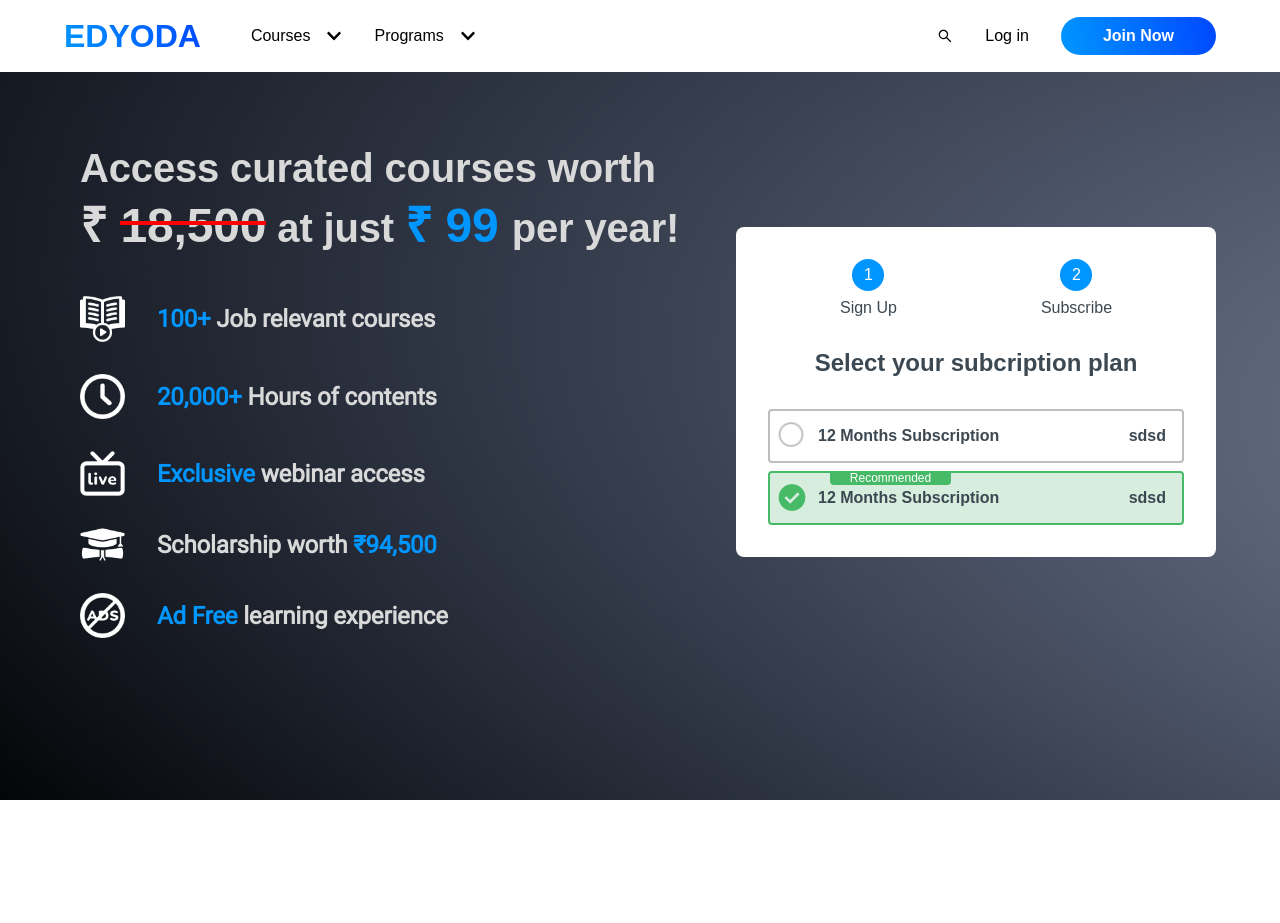
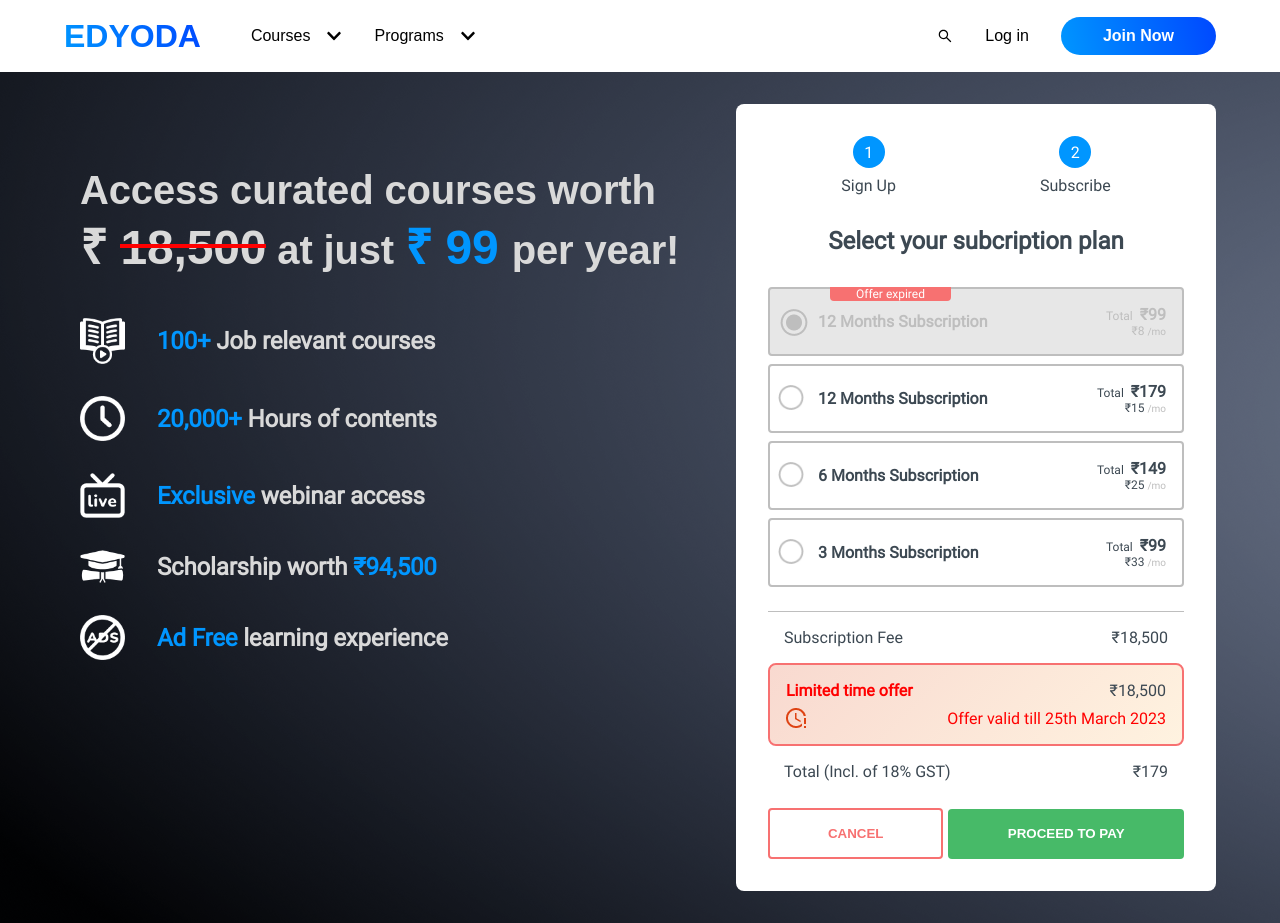
Before and after one commit to JayashTripathy/edyoda, a React (Vite) app: page / in a window 1280 px wide. Before the commit the page ends 800 px from the top, so only its background shows below. Built offline with nearby package versions, Linux system fonts and the light colour scheme.

Commit message:
almost done

```diff
--- a/src/App.css
+++ b/src/App.css
@@ -7,14 +7,14 @@
 }
 
 @font-face {
-  font-family: "Raleway";
-  src: local("Raleway"), url('https://fonts.googleapis.com/css2?family=Poppins:ital,wght@0,300;0,400;0,600;0,700;0,800;0,900;1,400;1,700&display=swap');;
+  font-family: "Roboto";
+  src: local("Roboto"),url('https://fonts.googleapis.com/css2?family=Roboto:wght@100;300;400;500;700;900&display=swap');
   font-weight: normal;
   font-display: block;
 }
 @font-face {
-  font-family: "Roboto";
-  src: local("Roboto"), url('https://fonts.googleapis.com/css2?family=Raleway:wght@300;400;600;700;800;900&display=swap');;
+  font-family: "Raleway";
+  src: local("Raleway"), url('https://fonts.googleapis.com/css2?family=Raleway:wght@300;400;600;700;800;900&display=swap');
   font-weight: normal;
 }
 
@@ -38,8 +38,8 @@
   --danger-2: #FF0000;
   /* ALERT */
   --alert-text: #DE4313;
-  --alert-border: linear-gradient(135deg, #DE4313 0%, #DE4313 0.75%, #DE4313 2.92%, #DE4414 6.37%, #DF4515 10.97%, #DF4816 16.59%, #E04B18 23.1%, #E1501B 30.37%, #E3561F 38.27%, #E55E24 46.66%, #E7682B 55.41%, #EB7533 64.39%, #EE843C 73.47%, #F39547 82.52%, #F8A954 91.41%, #FEC163 100%); ;
-  --alert-fill: linear-gradient(135deg, rgba(222, 67, 19, 0.2) 0%, rgba(222, 67, 19, 0.2) 0.75%, rgba(254, 193, 99, 0.2) 100%);;
+  --alert-border: linear-gradient(135deg, #DE4313 0%, #DE4313 0.75%, #DE4313 2.92%, #DE4414 6.37%, #DF4515 10.97%, #DF4816 16.59%, #E04B18 23.1%, #E1501B 30.37%, #E3561F 38.27%, #E55E24 46.66%, #E7682B 55.41%, #EB7533 64.39%, #EE843C 73.47%, #F39547 82.52%, #F8A954 91.41%, #FEC163 100%);
+  --alert-fill: linear-gradient(135deg, rgba(222, 67, 19, 0.2) 0%, rgba(222, 67, 19, 0.2) 0.75%, rgba(254, 193, 99, 0.2) 100%);
 
   --disabled: #E7E7E7;
 
--- a/src/components/homepage.jsx
+++ b/src/components/homepage.jsx
@@ -1,7 +1,21 @@
-import React from "react";
+import React, { useEffect, useState } from "react";
 import "../styles/homepage.css";
 
 function homepage() {
+  const [radioPrice, setRadioPrice] = useState("179");
+  const [limitedPrice, setLimitedPrice] = useState("18500");
+
+  const updatePrice = (e) => {
+    const value =  `${18500 - e.target.value}`;
+    setRadioPrice(e.target.value);
+    setLimitedPrice(value)
+    console.log(value);
+
+  };
+  const handleChange = (e) => {
+    console.log(e.target.value);
+  }
+
   return (
     <form className="homepage">
       <div className="content">
@@ -48,7 +62,7 @@
           </div>
         </div>
       </div>
-
+      {}
       <div className="pricing-form">
         <div className="progress">
           <div className="steps">
@@ -65,17 +79,55 @@
         {/* input radios */}
 
         <div className="radio-list">
+          <div className="radio-item">
+            <input
+              className="radio-input "
+              type="radio"
+              name="radio"
+              id="radio1"
+              disabled
+              value="99"
+              onChange={handleChange}
+            />
+            <label htmlFor="radio1">
+              12 Months Subscription
+              <div className="price">
+                <div className="price-info">
+                  <div>
+                    Total&nbsp;
+                    <span className=" price-grow price-disabled"> ₹99 </span>
+                  </div>
+                  <div className="price-disabled">
+                    ₹8&nbsp;<span className=" price-shrink ">/mo</span>
+                  </div>
+                </div>
+              </div>
+            </label>
+            <div className="tag">Offer expired</div>
+          </div>
           <div className="radio-item ">
             <input
               className="radio-input "
               type="radio"
               name="radio"
-              id="radio1"
-              checked
+              id="radio2"
+
+              value="179"
+              onChange={handleChange}
+              onClick={updatePrice}
             />
-            <label htmlFor="radio1">
+            <label htmlFor="radio2">
               12 Months Subscription
-              <div className="price">sdsd</div>
+              <div className="price">
+                <div className="price-info">
+                  <div>
+                    Total&nbsp;<span className=" price-grow "> ₹179 </span>
+                  </div>
+                  <div>
+                    ₹15&nbsp;<span className=" price-shrink">/mo</span>
+                  </div>
+                </div>
+              </div>
             </label>
             <div className="tag">Recommended</div>
           </div>
@@ -84,15 +136,84 @@
               className="radio-input "
               type="radio"
               name="radio"
-              id="radio2"
-              checked
+              id="radio3"
+
+              value="149"
+              onChange={handleChange}
+              onClick={updatePrice}
             />
-            <label htmlFor="radio2">
-              12 Months Subscription
-              <div className="price">sdsd</div>
+            <label htmlFor="radio3">
+              6 Months Subscription
+              <div className="price">
+                <div className="price-info">
+                  <div>
+                    Total&nbsp;<span className=" price-grow"> ₹149 </span>
+                  </div>
+                  <div>
+                    ₹25&nbsp;<span className=" price-shrink">/mo</span>
+                  </div>
+                </div>
+              </div>
             </label>
             <div className="tag">Recommended</div>
           </div>
+          <div className="radio-item ">
+            <input
+              className="radio-input "
+              type="radio"
+              name="radio"
+              id="radio4"
+
+              value="99"
+              onChange={handleChange}
+              onClick={updatePrice}
+            />
+            <label htmlFor="radio4">
+              3 Months Subscription
+              <div className="price">
+                <div className="price-info">
+                  <div>
+                    Total&nbsp;<span className=" price-grow"> ₹99 </span>
+                  </div>
+                  <div>
+                    ₹33&nbsp;<span className=" price-shrink">/mo</span>
+                  </div>
+                </div>
+              </div>
+            </label>
+            <div className="tag">Recommended</div>
+          </div>
+
+          {/* total */}
+
+          <div className="total-section">
+            <div className="fee">
+              <div className="fee-title">Subscription Fee</div>
+              <div className="fee-val">₹18,500</div>
+            </div>
+
+            <div className="limited-time">
+              <div>
+                <div className="lim-title">Limited time offer</div>
+                <div className="fee-val">₹{limitedPrice.slice(0,2)},{limitedPrice.slice(2,12)}</div>
+              </div>
+              <div className="time-offer">
+                <img src="src\assets\time.png" alt="" /> Offer valid till 25th
+                March 2023{" "}
+              </div>
+            </div>
+            <div className="fee">
+              <div className="">Total (Incl. of 18% GST)</div>
+              <div className="fee-val">₹{radioPrice}</div>
+            </div>
+            <div className=" payment">
+               <button>cancel</button>
+               <button>proceed to pay</button>
+            </div>
+
+          </div>
+
+
         </div>
       </div>
     </form>
--- a/src/styles/homepage.css
+++ b/src/styles/homepage.css
@@ -5,7 +5,7 @@
   margin: 0 auto;
   padding: 2rem 0;
   justify-content: center;
-  align-items: center;
+
   min-height: 40rem;
 }
 
@@ -16,6 +16,7 @@
   flex-direction: column;
   gap: 2.5rem;
   flex-grow: 1;
+  margin-top: 4rem;
 }
 .head-text {
   font-weight: 600;
@@ -56,6 +57,7 @@
 }
 
 .pricing-form {
+  font-family: "Roboto", sans-serif;
   background: var(--text-4);
   width: 30rem;
   border-radius: 8px;
@@ -135,6 +137,7 @@
   border-radius: 4px;
   border: 2px solid var(--text-3);
   font-weight: 600;
+  align-items: center;
 }
 .radio-item {
   position: relative;
@@ -155,9 +158,7 @@
   /* border: 2px solid var(--text-3); */
   top: calc(50% - 14px);
   left: 8px;
-
 }
-
 
 /* .active-success.radio-item {
   border: 2px solid var(--success);
@@ -168,10 +169,19 @@
   background: url("../assets/selected.png") no-repeat;
   /* border: 2px solid var(--text-3); */
 }
+.radio-input[type="radio"]:disabled ~ label::before {
+  background: url("../assets/dot.png") no-repeat;
+  top: calc(50% - 16px);
+}
 
 .radio-input[type="radio"]:checked ~ label {
   border: 2px solid var(--success);
   background-color: var(--success-2);
+}
+.radio-input[type="radio"]:disabled ~ label {
+  border: 2px solid var(--text-3);
+  background-color: var(--disabled);
+  color: var(--text-3);
 }
 .tag {
   font-size: 0;
@@ -191,3 +201,130 @@
   align-items: center;
   justify-content: center;
 }
+.radio-input[type="radio"]:disabled ~ .tag {
+  display: flex;
+  position: absolute;
+  top: 0;
+  left: 62px;
+  font-weight: 500;
+  font-size: 12px;
+  background: var(--danger-1);
+  color: var(--text-4);
+  border-radius: 0px 0px 4px 4px;
+  width: 121px;
+  align-items: center;
+  justify-content: center;
+}
+
+.price {
+  font-weight: 400;
+  font-size: 12px;
+}
+
+.price-info {
+  display: flex;
+  flex-direction: column;
+  justify-content: center;
+  align-items: flex-end;
+}
+
+.price-grow {
+  color: var(--text-2);
+  font-weight: 600;
+  font-size: 16px;
+}
+.price-shrink {
+  font-size: 10px;
+  color: var(--text-3);
+}
+
+.radio-input[type="radio"]:disabled .price-info {
+  color: var(--text-3);
+}
+.price-disabled {
+  color: var(--text-3);
+}
+
+/* total section  */
+.total-section {
+  width: 100%;
+  border-top: 1px solid var(--text-3);
+  margin-top: 1rem;
+}
+
+.fee {
+  width: 100%;
+  display: flex;
+  flex-direction: row;
+  justify-content: space-between;
+  padding: 1rem;
+}
+.fee-val {
+  color: var(--text-2);
+  font-weight: 500;
+}
+
+
+.limited-time {
+  width: 100%;
+  display: flex;
+  flex-direction: row;
+  justify-content: space-between;
+  padding: 1rem;
+  border: 2px solid var(--danger-1);
+  background: var(--alert-fill);
+
+  border-radius: 8px;
+
+  background-size: cover;
+  background-clip: padding-box;
+  z-index: 1;
+  flex-direction: column;
+  gap: .5rem;
+
+}
+
+.limited-time div{
+  display: flex;
+
+  justify-content: space-between;
+}
+.lim-title {
+  color: var(--danger-2);
+  font-weight: 600;
+}
+
+.time-offer{
+  color: var(--danger-2);
+  display: flex;
+  align-items: center;
+  gap: .5rem;
+}
+.payment{
+  width: 100%;
+  display: flex;
+  justify-content: center;
+  align-items: center;
+  gap: 5px;
+}
+.payment button{
+  justify-content: center;
+  padding: 1rem;
+  max-width: 15rem;
+  flex-grow: 1;
+  border-radius: 4px;
+  border: 2px solid var(--danger-1);
+  background-color: var(--text-4);
+  font-weight: 700;
+  text-transform: uppercase;
+  color: var(--danger-1);
+  cursor: pointer;
+  margin-top: .7rem;
+}
+
+.payment button:nth-child(2){
+  color: var(--text-4);
+  background-color: var(--success);
+  border: 2px solid var(--sucess);
+  padding: 1.1rem;
+}
--- a/src/styles/navbar.css
+++ b/src/styles/navbar.css
@@ -2,6 +2,8 @@
   font-family: "raleway", sans-serif;
   background: #ffffff;
   max-width: 100%;
+  position: sticky;
+  top: 0;
 }
 .nav-container {
   margin: 0 auto;
```
Also changed, not shown: src/assets/dot.png (added), src/assets/time.png (added).
